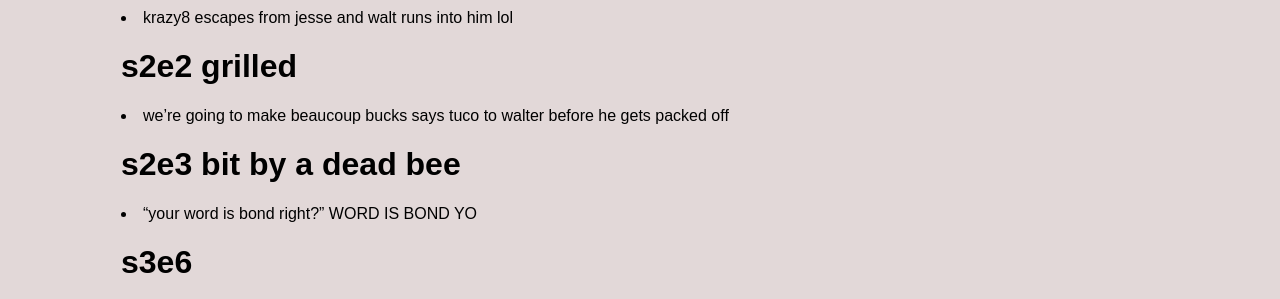
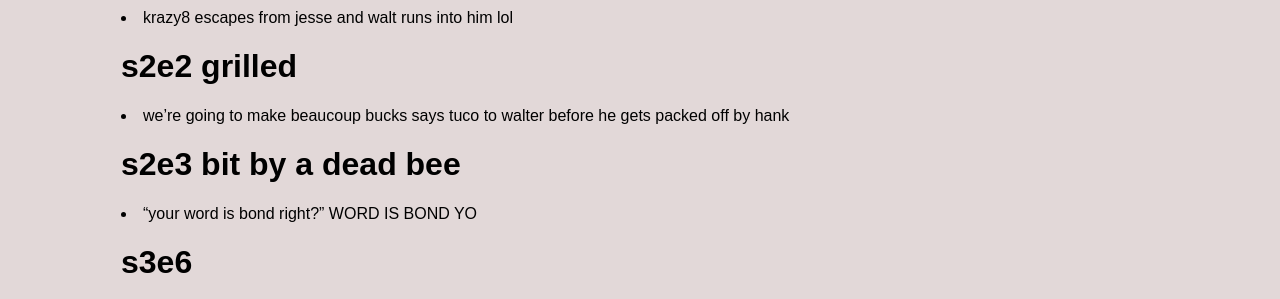
Before and after one commit to jsbaasi/jsbaasi.github.io, a Jekyll site: the page built from _posts/2026-06-08-breaking-bad-episodes.md, in a window 1280 px wide. Shown: the part 738-1037 px from the top of the page. Built offline with Jekyll 4.4.1, drawn with Linux system fonts in a browser that asks for light colours.

Commit message:
vault backup: 2026-06-15 09:52:33

```diff
--- a/_posts/2026-06-08-breaking-bad-episodes.md
+++ b/_posts/2026-06-08-breaking-bad-episodes.md
@@ -15,7 +15,7 @@
 - walt talking about cleavage of senior high school girls to distract from jesse phoning the home line
 - krazy8 escapes from jesse and walt runs into him lol
 # s2e2 grilled
-- we're going to make beaucoup bucks says tuco to walter before he gets packed off
+- we're going to make beaucoup bucks says tuco to walter before he gets packed off by hank
 # s2e3 bit by a dead bee
 - "your word is bond right?" WORD IS BOND YO
 # s3e6
```
